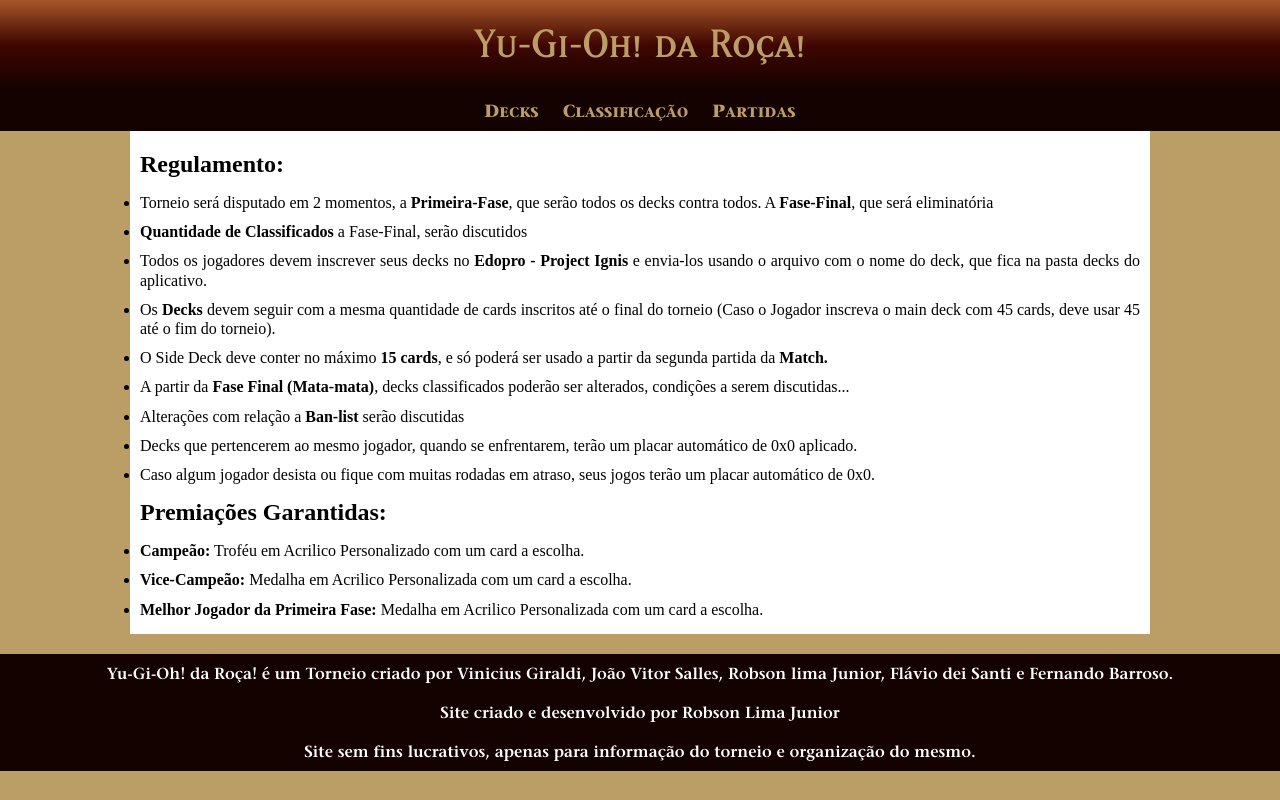
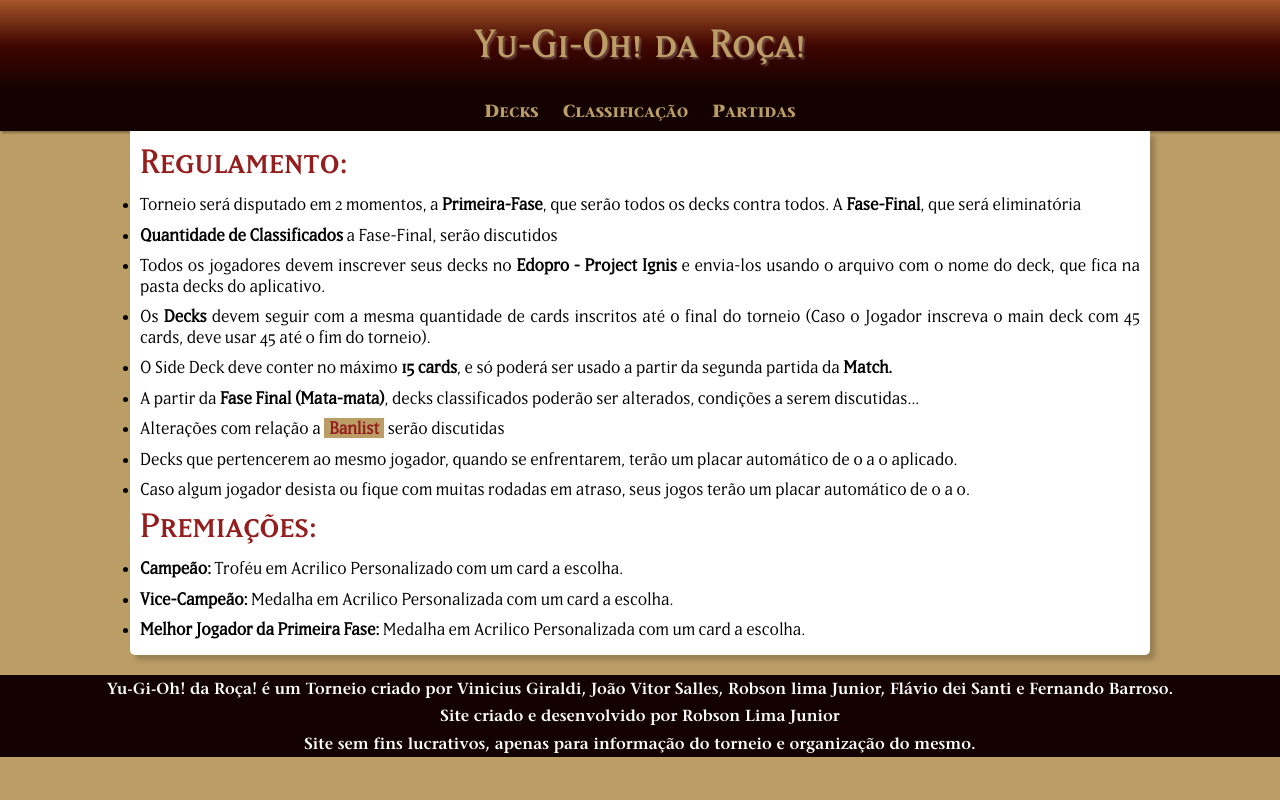
Before and after one commit to Robson-Lima-Jr/Yugioh-Serra-Negra, a plain HTML site: page index.html in a window 1280 px wide. Drawn offline with Linux system fonts and the light colour scheme.

Commit message:
Update-0.4, concluido

```diff
--- a/index.html
+++ b/index.html
@@ -28,11 +28,11 @@
                 <li>Os <strong>Decks</strong> devem seguir com a mesma quantidade de cards inscritos até o final do torneio (Caso o Jogador inscreva o main deck com 45 cards, deve usar 45 até o fim do torneio).</li>
                 <li>O Side Deck deve conter no máximo <strong>15 cards</strong>, e só poderá ser usado a partir da segunda partida da <strong>Match.</strong></li>
                 <li>A partir da <strong>Fase Final (Mata-mata)</strong>, decks classificados poderão ser alterados, condições a serem discutidas...</li>
-                <li>Alterações com relação a <strong>Ban-list</strong> serão discutidas</li>
-                <li>Decks que pertencerem ao mesmo jogador, quando se enfrentarem, terão um placar automático de 0x0 aplicado.</li>
-                <li>Caso algum jogador desista ou fique com muitas rodadas em atraso, seus jogos terão um placar automático de 0x0.</li>
+                <li>Alterações com relação a <a id="banlist" href="https://www.yugioh-card.com/en/limited/" target="_blank" rel="external">Banlist</a> serão discutidas</li>
+                <li>Decks que pertencerem ao mesmo jogador, quando se enfrentarem, terão um placar automático de 0 a 0 aplicado.</li>
+                <li>Caso algum jogador desista ou fique com muitas rodadas em atraso, seus jogos terão um placar automático de 0 a 0.</li>
             </ul>
-            <h2 class="h2class">Premiações Garantidas:</h2>
+            <h2 class="h2class">Premiações:</h2>
             <ul>
                 <li><strong>Campeão:</strong> Troféu em Acrilico Personalizado com um card a escolha.</li>
                 <li><strong>Vice-Campeão:</strong> Medalha em Acrilico Personalizada com um card a escolha.</li>
--- a/style/style.css
+++ b/style/style.css
@@ -50,17 +50,12 @@
 }
 
 body {
-    background-color:var(--cor0);
-}
-
-p {
-    padding: 10px 0px;
-    line-height: 1.2em;
+    background-color: var(--cor0);
 }
 
 header {
     height: 70px;
-    background-image: linear-gradient(to bottom, var(--cor1), var(--cor3) ,var(--cor4));
+    background-image: linear-gradient(to bottom, var(--cor1), var(--cor3), var(--cor4));
     padding-top: 20px;
 }
 
@@ -68,19 +63,28 @@ header>h1 {
     font: normal 3.5em var(--fonte-titulos);
     text-align: center;
     color: var(--cor0);
+    text-shadow: 2px 2px 2px rgba(255, 255, 255, 0.253);
 }
 
 nav {
     text-align: center;
-    background-color:var(--cor4);
+    background-color: var(--cor4);
     padding: 10px;
+    box-shadow: 2px 2px 2px rgba(0, 0, 0, 0.301);
 }
 
-a {
+nav>a {
     font: normal 1.1em var(--fonte-menus);
     color: var(--cor0);
     text-decoration: none;
     padding: 10px;
+}
+
+nav a:hover {
+    background-color: var(--cor0);
+    color: var(--cor3);
+    border-radius: 5px;
+    transition-duration: 0.5s;
 }
 
 main {
@@ -91,21 +95,33 @@ main {
     padding: 10px;
     min-width: 300px;
     max-width: 1000px;
+
+    box-shadow: 5px 5px 5px rgba(0, 0, 0, 0.192);
+    border-bottom-right-radius: 5px;
+    border-bottom-left-radius: 5px;
 }
 
-main>h1 {
-    font: normal 3.5em var(--fonte-titulos);
-    color: var(--cor4);
-}
-
-.h2class{
-    padding: 10px 0px;
+.h2class {
+    font-family: var(--fonte-titulos);
+    font-weight: normal;
+    font-size: 3em;
+    color: var(--cor2);
 }
 
 main li {
     padding: 5px 0px;
     line-height: 1.2em;
     text-align: justify;
+    font-family: var(--fonte-texto);
+    font-size: 1.07em;
+}
+
+#banlist {
+    text-decoration: none;
+    background-color: var(--cor0);
+    color: var(--cor2);
+    padding: 0px 5px;
+    font-weight: bold;
 }
 
 footer {
@@ -114,11 +130,19 @@ footer {
     font-weight: normal;
     background-color: var(--cor4);
     color: white;
+}
 
-/* .footer-status {
+footer > p {
+        padding: 5px 0px;
+        line-height: 1.1em;
+}
+
+.footer-status:hover {
+    background-color: var(--cor0);
+    color: black;
+}
+
+#criado:hover {
+    background-color: var(--cor0);
     color: var(--cor2);
 }
-
-#criado {
-    color: var(--cor3);
-} */
```
